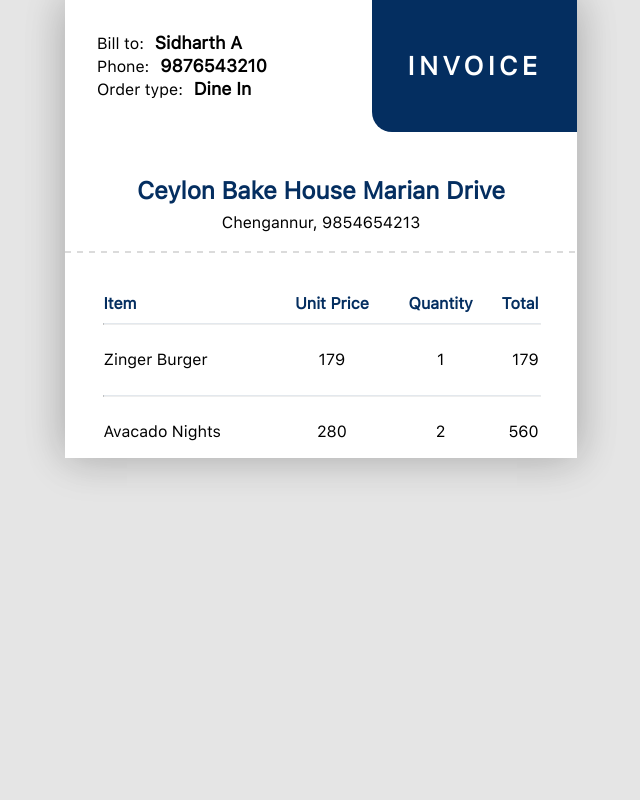
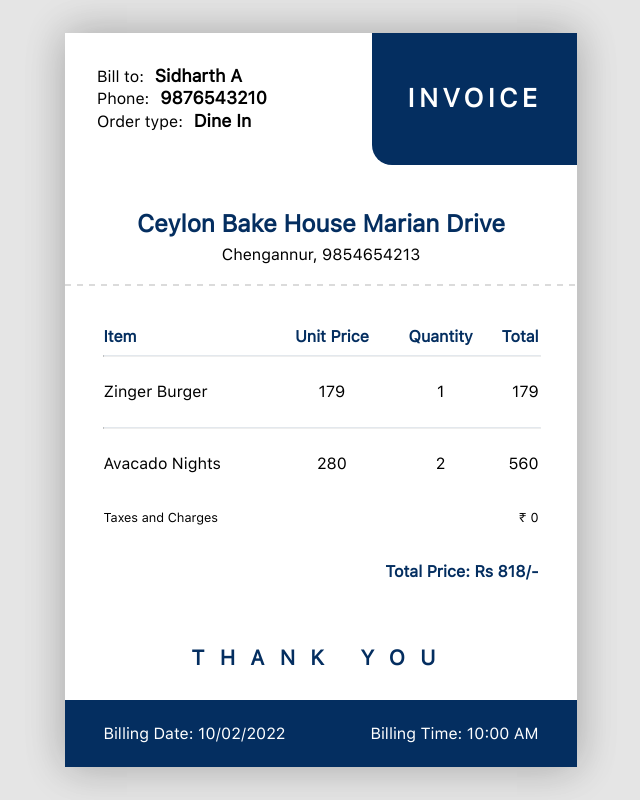
Before and after one commit to sidharth-a-satheesh/eatplek-admin, a React (Create React App) app: page /invoice in a window 1280 px wide. Shown: the whole page, without its empty margins (319-959 px from the left). Built offline with nearby package versions, Linux system fonts and the light colour scheme.

Commit message:
invoice complete

```diff
--- a/src/components/bill/Bill.js
+++ b/src/components/bill/Bill.js
@@ -41,6 +41,27 @@
                             <div className='bill-text-center'>2</div>
                             <div className='bill-total'>560</div>
                         </div>
+                        <div className="bill-middle-tax">
+                            <div>Taxes and Charges</div>
+                            <div>₹ 0</div>
+                        </div>
+                        <div className="bill-total-price">
+                            Total Price: Rs 818/-
+                        </div>
+                        <div className="bill-thank-you">
+                            THANK YOU
+                        </div>
+                    </div>
+
+                </div>
+                <div className="bill-bottom-main">
+                    <div className="bill-bottom">
+                        <div>
+                            Billing Date: <span className="bill-text-bold">10/02/2022</span>
+                        </div>
+                        <div>
+                            Billing Time: <span className="bill-text-bold">10:00 AM</span>
+                        </div>
                     </div>
                 </div>
             </div>
--- a/src/components/bill/bill.scss
+++ b/src/components/bill/bill.scss
@@ -1,10 +1,13 @@
 .bill-bg{
     min-height: 100vh;
     min-width: 100%;
+    display: grid;
+    align-items: center;
     background-color: rgba($color: #000000, $alpha: 0.1);
     .bill-main{
         display: grid;
         grid-template-columns: 40%;
+        padding: 1rem 0;
         align-self: center;
         justify-content: center;
         .bill{
@@ -97,6 +100,42 @@
                         display: grid;
                         grid-template-columns: 40% 25% 25% 10%;
                     }
+                    .bill-middle-tax{
+                        display: flex;
+                        justify-content: space-between;
+                        font-size: 0.8rem;
+                        padding: 1rem 0 2rem 0;
+                    }
+                    .bill-total-price{
+                        text-align: right;
+                        color: #042E60;
+                        font-weight: 700;
+                        margin-bottom: 4rem;
+                    }
+                    .bill-thank-you{
+                        letter-spacing: 0.735em;
+                        padding-bottom: 2rem;
+                        color: #042E60;
+                        font-weight: 900;
+                        text-align: center;
+                        font-size: 1.3rem;
+                    }
+                }
+            }
+            .bill-bottom-main{
+                display: grid;
+                grid-template-columns: 85%;
+                justify-content: center;
+                background-color: #042E60;
+                color: white;
+                padding: 1.5rem 0;
+                .bill-bottom{
+                    display: flex;
+                    justify-content: space-between;
+                    align-items: center;
+                    .bill-text-bold{
+                        font-weight: 500;
+                    }
                 }
             }
         }
--- a/src/pages/hotel/AddFood.js
+++ b/src/pages/hotel/AddFood.js
@@ -19,13 +19,23 @@
             <h1>Enter Food Details</h1>
             <Box m={2}>
               <label htmlFor="food-category-selection">Choose Food Category: </label>
-            <select placeholder='Choose Food Category' name="food-category-selection" id="food-category-selection">
+            <select name="food-category-selection" id="food-category-selection">
+              <option value="" disabled selected>Choose your option</option>
               <option value="Category1">Category 1</option>
               <option value="Category2">Category 2</option>
               <option value="Category3">Category 3</option>
               <option value="Category4">Category 4</option>
               <option value="Category5">Category 5</option>
             </select>
+            </Box>
+            <Box m={2}>
+            <label htmlFor="">Veg/Non-Veg: </label>
+            <select name="food-type-selection" id="food-type-selection">
+            <option value="" disabled selected>Choose your option</option>
+              <option value="non-veg">Non-veg</option>
+              <option value="veg">Veg</option>
+            </select>
+
             </Box>
             <Box m={2}>
               <TextField
```
